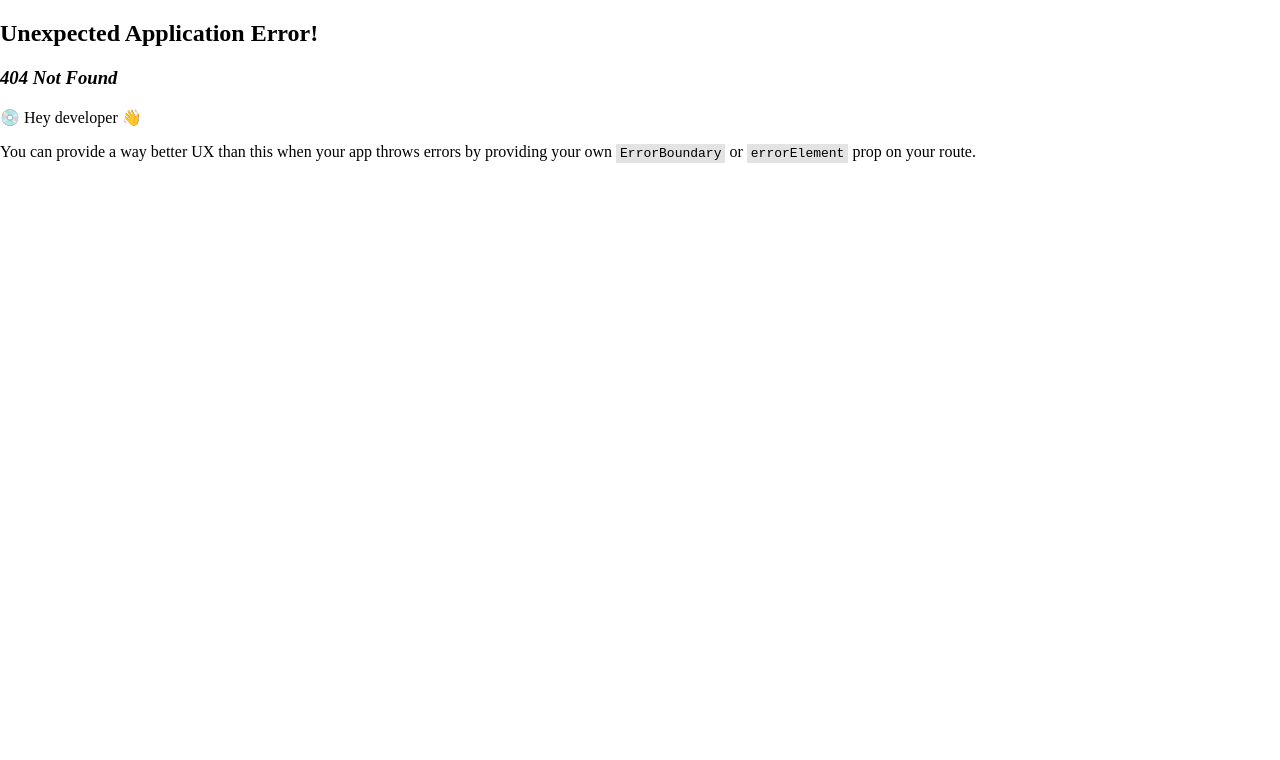
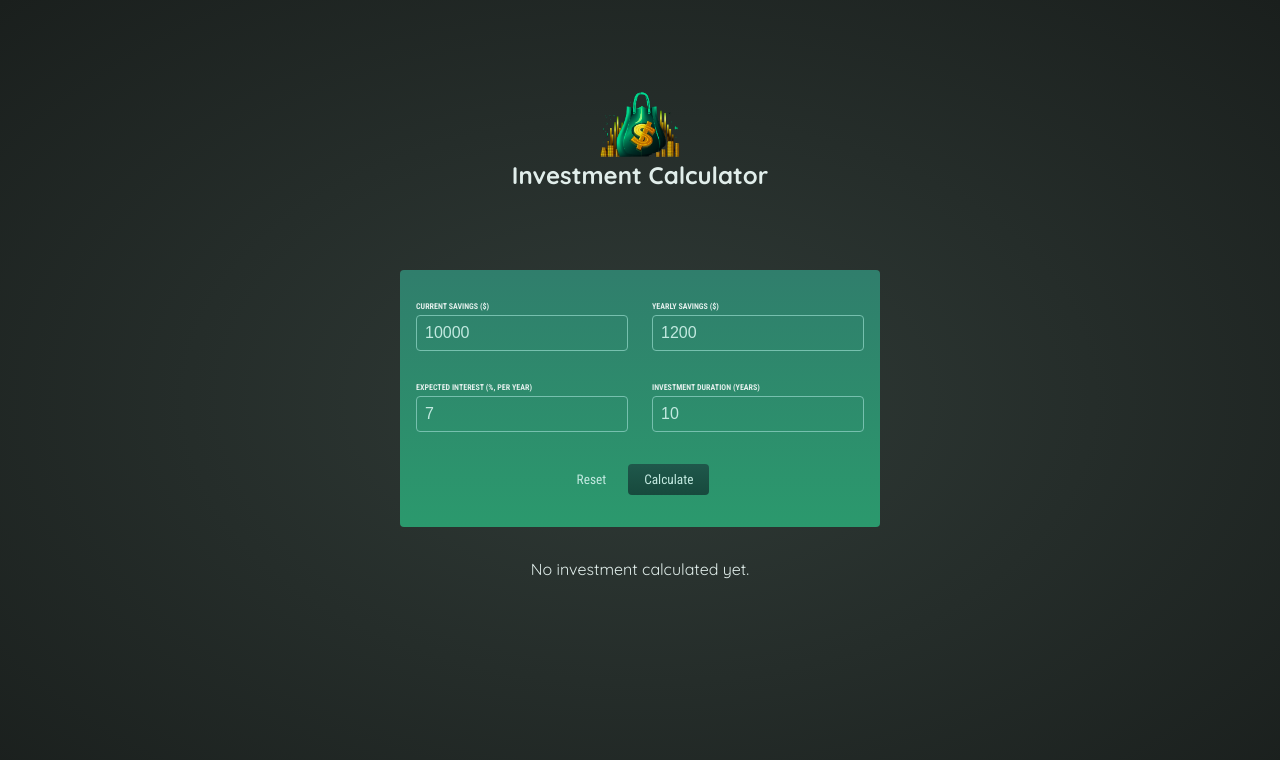
Before and after one commit to paulAlexSerban/prj--reactjs-application-library, a React (Vite) app in the folder frontend/generic-library/: page /products/investment-calculator in a window 1280 px wide. Before the commit this address had no page. Shown: the top 760 px of the page. Built offline with nearby package versions, Linux system fonts and the light colour scheme.

Commit message:
added investment calculator

```diff
--- a/frontend/generic-library/src/main.jsx
+++ b/frontend/generic-library/src/main.jsx
@@ -5,8 +5,8 @@
 import App from './App';
 import ConceptCards from './system/products/concept-cards/ConceptCards';
 import ExpenseTracker from './system/products/expense-tracker/ExpenseTracker';
+import InvestmentCalculator from './system/products/investment-calculator/InvestmentCalculator';
 import './index.scss';
-
 const products = [
     {
         name: 'Concept Cards',
@@ -17,6 +17,11 @@
         name: 'Expense Tracker',
         path: '/products/expense-tracker',
         component: ExpenseTracker,
+    },
+    {
+        name: 'Investment Calculator',
+        path: '/products/investment-calculator',
+        component: InvestmentCalculator,
     }
 ];
 
--- /dev/null
+++ b/frontend/generic-library/src/system/products/investment-calculator/InvestmentCalculator.jsx
@@ -0,0 +1,45 @@
+import { useState } from 'react';
+import Header from './components/Header/Header';
+import ResultsTable from './components/ResultsTable/ResultsTable';
+import UserInput from './components/UserInput/UserInput';
+import './InvestmentCalculator.scss';
+function InvestmentCalculator() {
+  const [userInput, setUserInput] = useState(null);
+
+  const calculateHandler = (userInput) => {
+    setUserInput(userInput);
+  };
+
+  const yearlyData = [];
+
+  if (userInput) {
+    let currentSavings = +userInput['current-savings'];
+    const yearlyContribution = +userInput['yearly-contribution'];
+    const expectedReturn = +userInput['expected-return'] / 100;
+    const duration = +userInput['duration'];
+
+    for (let i = 0; i < duration; i++) {
+      const yearlyInterest = currentSavings * expectedReturn;
+      currentSavings += yearlyInterest + yearlyContribution;
+      yearlyData.push({
+        year: i + 1,
+        yearlyInterest: yearlyInterest,
+        savingsEndOfYear: currentSavings,
+        yearlyContribution: yearlyContribution,
+      });
+    }
+  }
+
+  return (
+    <div className='investmentCalculator'>
+      <Header />
+
+      <UserInput onCalculate={calculateHandler} />
+
+      {!userInput && <p style={{textAlign: 'center'}}>No investment calculated yet.</p>}
+      {userInput && <ResultsTable data={yearlyData} initialInvestment={userInput['current-savings']} />}
+    </div>
+  );
+}
+
+export default InvestmentCalculator;
--- /dev/null
+++ b/frontend/generic-library/src/system/products/investment-calculator/InvestmentCalculator.scss
@@ -0,0 +1,17 @@
+@import url('https://fonts.googleapis.com/css2?family=Quicksand:wght@400;700&family=Roboto+Condensed:wght@400;700&display=swap');
+
+#root {
+  width: 100%;
+}
+
+.investmentCalculator {
+    font-family: 'Quicksand', sans-serif;
+    -webkit-font-smoothing: antialiased;
+    -moz-osx-font-smoothing: grayscale;
+    /* background-color: #242a28; */
+    background: radial-gradient(#303b37, #1a1f1d);
+    color: #e1eeeb;
+    height: 100%;
+    width: 100%;
+    padding: 3rem;
+}
--- /dev/null
+++ b/frontend/generic-library/src/system/products/investment-calculator/components/Header/Header.jsx
@@ -0,0 +1,13 @@
+import logo from '../../../../../assets/images/investment-calculator-logo.png';
+import classes from './Header.module.css';
+
+const Header = () => {
+  return (
+    <header className={classes.header}>
+      <img src={logo} alt="logo" />
+      <h1>Investment Calculator</h1>
+    </header>
+  );
+};
+
+export default Header;
--- /dev/null
+++ b/frontend/generic-library/src/system/products/investment-calculator/components/Header/Header.module.css
@@ -0,0 +1,15 @@
+.header {
+  text-align: center;
+  margin-inline: auto;
+}
+
+.header img {
+  width: 5rem;
+  height: 5rem;
+  object-fit: contain;
+  background-color: transparent;
+}
+
+.header h1 {
+  font-size: 1.5rem;
+}
--- /dev/null
+++ b/frontend/generic-library/src/system/products/investment-calculator/components/ResultsTable/ResultsTable.jsx
@@ -0,0 +1,48 @@
+import classes from './ResultsTable.module.css';
+
+const formatter = new Intl.NumberFormat('en-US', {
+  style: 'currency',
+  currency: 'USD',
+  minimumFractionDigits: 2,
+  maximumFractionDigits: 2,
+});
+
+const ResultsTable = (props) => {
+  return (
+    <table className={classes.result}>
+      <thead>
+        <tr>
+          <th>Year</th>
+          <th>Total Savings</th>
+          <th>Interest (Year)</th>
+          <th>Total Interest</th>
+          <th>Invested Capital</th>
+        </tr>
+      </thead>
+      <tbody>
+        {props.data.map((yearData) => (
+          <tr key={yearData.year}>
+            <td>{yearData.year}</td>
+            <td>{formatter.format(yearData.savingsEndOfYear)}</td>
+            <td>{formatter.format(yearData.yearlyInterest)}</td>
+            <td>
+              {formatter.format(
+                yearData.savingsEndOfYear -
+                  props.initialInvestment -
+                  yearData.yearlyContribution * yearData.year
+              )}
+            </td>
+            <td>
+              {formatter.format(
+                props.initialInvestment +
+                  yearData.yearlyContribution * yearData.year
+              )}
+            </td>
+          </tr>
+        ))}
+      </tbody>
+    </table>
+  );
+};
+
+export default ResultsTable;
--- /dev/null
+++ b/frontend/generic-library/src/system/products/investment-calculator/components/ResultsTable/ResultsTable.module.css
@@ -0,0 +1,19 @@
+.result {
+  max-width: 50rem;
+  margin: 2rem auto;
+  padding: 1rem;
+  table-layout: fixed;
+  border-spacing: 1rem;
+  text-align: right;
+}
+
+.result thead {
+  font-size: 0.7rem;
+  color: #83e6c0;
+}
+
+.result tbody {
+  font-family: 'Roboto Condensed', sans-serif;
+  font-size: 0.85rem;
+  color: #c2e9e0;
+}
--- /dev/null
+++ b/frontend/generic-library/src/system/products/investment-calculator/components/UserInput/UserInput.jsx
@@ -0,0 +1,101 @@
+import { useState } from 'react';
+import classes from './UserInput.module.css';
+
+const initialUserInput = {
+  'current-savings': 10000,
+  'yearly-contribution': 1200,
+  'expected-return': 7,
+  duration: 10,
+};
+
+const UserInput = (props) => {
+  const [userInput, setUserInput] = useState(initialUserInput);
+
+  const submitHandler = (event) => {
+    event.preventDefault();
+
+    props.onCalculate(userInput);
+  };
+
+  const resetHandler = () => {
+    setUserInput(initialUserInput);
+  };
+
+  const inputChangeHandler = (input, value) => {
+    setUserInput((prevInput) => {
+      return {
+        ...prevInput,
+        [input]: +value,
+      };
+    });
+  };
+
+  return (
+    <form onSubmit={submitHandler} className={classes.form}>
+      <div className={classes['input-group']}>
+        <p>
+          <label htmlFor="current-savings">Current Savings ($)</label>
+          <input
+            onChange={(event) =>
+              inputChangeHandler('current-savings', event.target.value)
+            }
+            value={userInput['current-savings']}
+            type="number"
+            id="current-savings"
+          />
+        </p>
+        <p>
+          <label htmlFor="yearly-contribution">Yearly Savings ($)</label>
+          <input
+            onChange={(event) =>
+              inputChangeHandler('yearly-contribution', event.target.value)
+            }
+            value={userInput['yearly-contribution']}
+            type="number"
+            id="yearly-contribution"
+          />
+        </p>
+      </div>
+      <div className={classes['input-group']}>
+        <p>
+          <label htmlFor="expected-return">
+            Expected Interest (%, per year)
+          </label>
+          <input
+            onChange={(event) =>
+              inputChangeHandler('expected-return', event.target.value)
+            }
+            value={userInput['expected-return']}
+            type="number"
+            id="expected-return"
+          />
+        </p>
+        <p>
+          <label htmlFor="duration">Investment Duration (years)</label>
+          <input
+            onChange={(event) =>
+              inputChangeHandler('duration', event.target.value)
+            }
+            value={userInput['duration']}
+            type="number"
+            id="duration"
+          />
+        </p>
+      </div>
+      <p className={classes.actions}>
+        <button
+          onClick={resetHandler}
+          type="reset"
+          className={classes.buttonAlt}
+        >
+          Reset
+        </button>
+        <button type="submit" className={classes.button}>
+          Calculate
+        </button>
+      </p>
+    </form>
+  );
+};
+
+export default UserInput;
--- /dev/null
+++ b/frontend/generic-library/src/system/products/investment-calculator/components/UserInput/UserInput.module.css
@@ -0,0 +1,65 @@
+.form {
+  padding: 1rem;
+  max-width: 30rem;
+  margin: 2rem auto;
+  border-radius: 4px;
+  background: linear-gradient(180deg, #307e6c, #2b996d);
+}
+
+.input-group {
+  display: flex;
+  justify-content: space-evenly;
+  gap: 1.5rem;
+}
+
+.form label {
+  display: block;
+  margin-bottom: 0.25rem;
+  font-family: 'Roboto Condensed', sans-serif;
+  font-size: 0.5rem;
+  font-weight: bold;
+  text-transform: uppercase;
+}
+
+.form input {
+  width: 100%;
+  padding: 0.5rem;
+  border: 1px solid #76c0ae;
+  border-radius: 0.25rem;
+  background-color: transparent;
+  color: #c2e9e0;
+  font-size: 1rem;
+}
+
+.actions {
+  display: flex;
+  justify-content: center;
+  gap: 1rem;
+}
+
+.button {
+  padding: 0.5rem 1rem;
+  border: none;
+  border-radius: 0.25rem;
+  background: linear-gradient(180deg, #1f584b, #17493d);
+  color: #c2e9e0;
+  font-family: 'Roboto Condensed', sans-serif;
+  cursor: pointer;
+}
+
+.buttonAlt {
+  font-family: 'Roboto Condensed', sans-serif;
+  border: none;
+  background: transparent;
+  color: #c2e9e0;
+  cursor: pointer;
+}
+
+.button:hover {
+  background: linear-gradient(180deg, #1b5346, #113c32);
+}
+
+.buttonAlt:hover {
+  background: transparent;
+  color: #91e1d0;
+}
```
Also changed, not shown: frontend/generic-library/src/assets/images/investment-calculator-logo.png (added).
